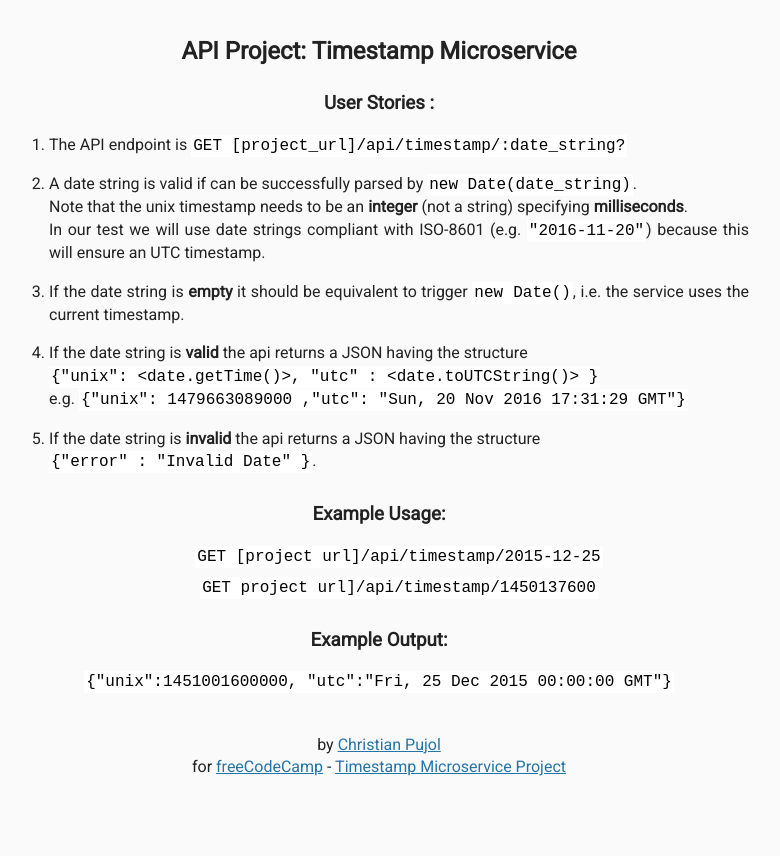
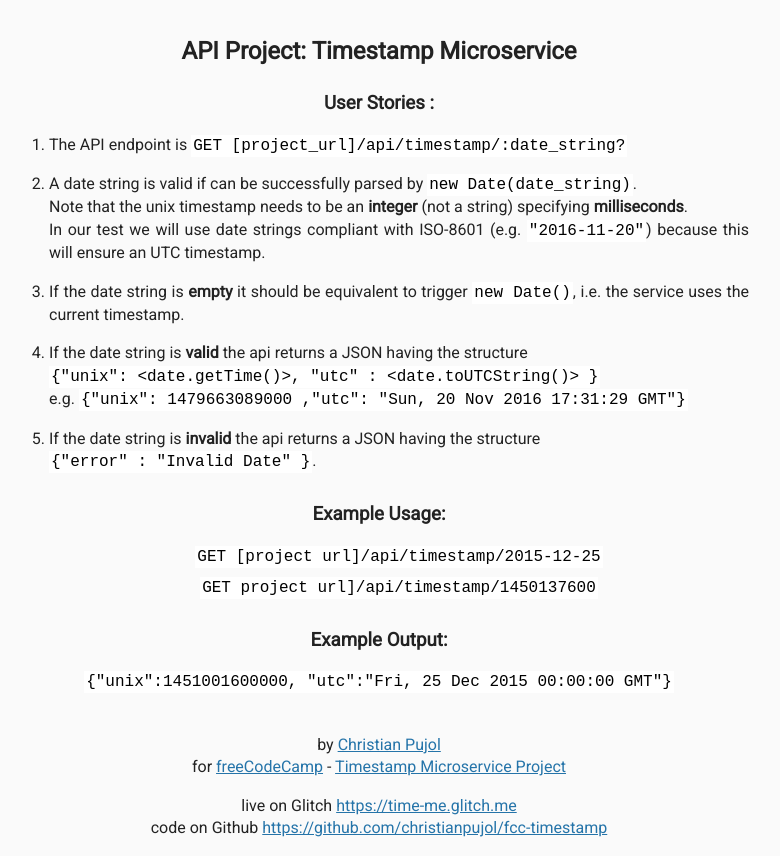
Before and after one commit to christianpujol/fcc-timestamp, a website: page views/index.html in a window 1280 px wide. Shown: the whole page, without its empty margins (261-1041 px from the left). Before the commit the page ends 800 px from the top, so only its background shows below. Drawn offline with Linux system fonts and the light colour scheme; files that its build step writes are made by us from their sources.

Commit message:
add ref to glitch and github

```diff
--- a/views/index.html
+++ b/views/index.html
@@ -49,7 +49,15 @@
       <div class="footer">
         <p>
           by <a href="https://github.com/christianpujol">Christian Pujol</a><br>
-          for <a href="http://www.freecodecamp.com/">freeCodeCamp</a> - <a href="https://learn.freecodecamp.org/apis-and-microservices/apis-and-microservices-projects/timestamp-microservice">Timestamp Microservice Project</a></p>
+          for <a href="http://www.freecodecamp.com/">freeCodeCamp</a> - <a href="https://learn.freecodecamp.org/apis-and-microservices/apis-and-microservices-projects/timestamp-microservice">Timestamp Microservice Project</a>
+        </p>
+        <p>
+          live on Glitch <a href="https://time-me.glitch.me">https://time-me.glitch.me</a><br>
+          code on Github <a href="https://github.com/christianpujol/fcc-timestamp">
+            https://github.com/christianpujol/fcc-timestamp
+          </a>
+
+        </p>
       </div>
    </body>
 
```
Also changed, not shown: README.md.
